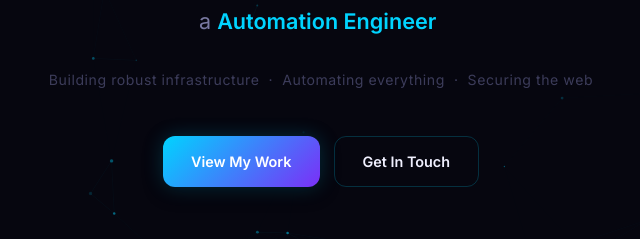
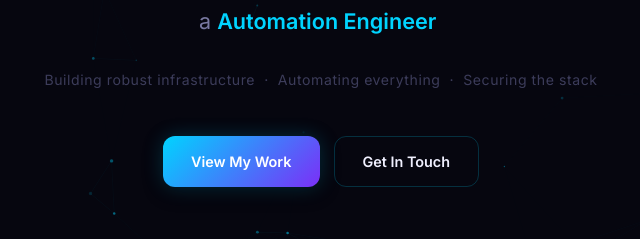
Before and after one commit to GalSarIL/portfolio, a plain HTML site: page site/index.html in a window 1280 px wide. Shown: the part 307-546 px from the top of the page, 319-959 px from the left. Drawn offline with Linux system fonts and the light colour scheme.

Commit message:
test: update hero tagline to verify Jenkins pipeline

```diff
--- a/site/index.html
+++ b/site/index.html
@@ -37,7 +37,7 @@
             <div class="hero-roles">
                 <span class="role-prefix">a </span><span class="typing" id="typingText"></span><span class="cursor">|</span>
             </div>
-            <p class="hero-tagline">Building robust infrastructure &nbsp;·&nbsp; Automating everything &nbsp;·&nbsp; Securing the web</p>
+            <p class="hero-tagline">Building robust infrastructure &nbsp;·&nbsp; Automating everything &nbsp;·&nbsp; Securing the stack</p>
             <div class="hero-actions">
                 <a href="#experience" class="btn btn-primary">View My Work</a>
                 <a href="#contact" class="btn btn-outline">Get In Touch</a>
```
